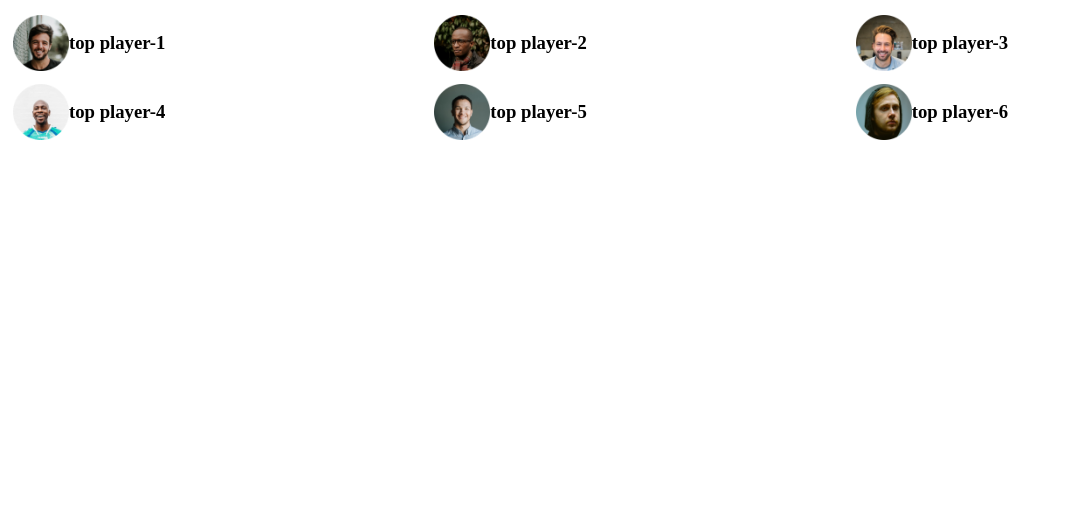
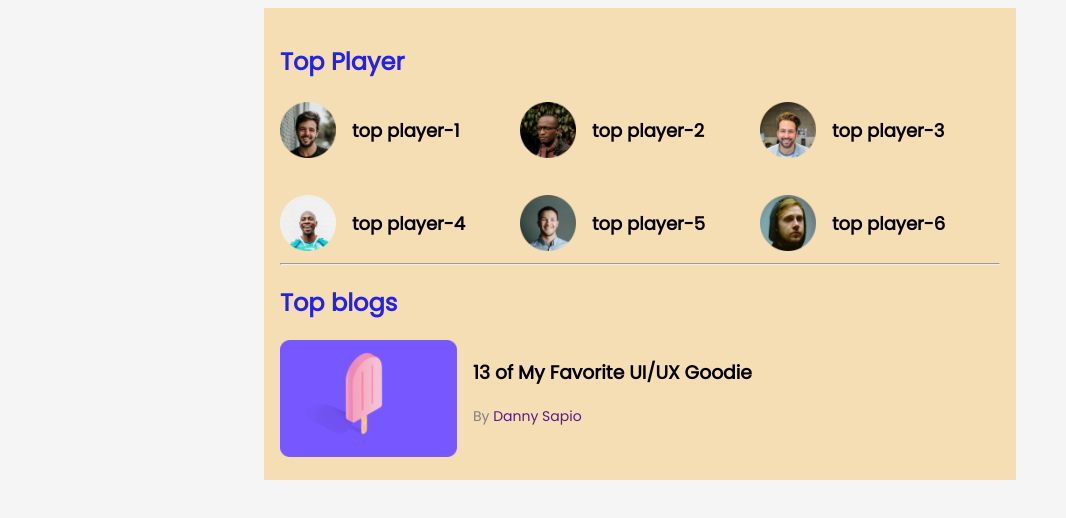
Before and after one commit to naiemislam110133/leader-board, a plain HTML site: page index.html in a window 1280 px wide. Shown: the whole page, without its empty margins (0-1066 px from the left). Drawn offline with Linux system fonts and the light colour scheme; a web font is replaced by a local one.

Commit message:
added blogs

```diff
--- a/index.html
+++ b/index.html
@@ -15,34 +15,53 @@
     </header>
     <!-- header end -->
     <main>
-<section>
+<section class="container">
     <!-- top players and top blogs -->
     <div class="top-player">
+        <h2 class="section-title">Top Player</h2>
         <div class="players">
             <div class="player">
                 <img src="images/players/player-1.png" alt="">
-                <h3>top player-1</h3>
+                <h3 class="player-name">top player-1</h3>
             </div>
             <div class="player">
                 <img src="images/players/player-2.png" alt="">
-                <h3>top player-2</h3>
+                <h3 class="player-name">top player-2</h3>
             </div>
             <div class="player">
                 <img src="images/players/player-3.png" alt="">
-                <h3>top player-3</h3>
+                <h3 class="player-name">top player-3</h3>
             </div>
             <div class="player">
                 <img src="images/players/player-4.png" alt="">
-                <h3>top player-4</h3>
+                <h3 class="player-name">top player-4</h3>
             </div>
             <div class="player">
                 <img src="images/players/player-5.png" alt="">
-                <h3>top player-5</h3>
+                <h3 class="player-name">top player-5</h3>
             </div>
             <div class="player">
                 <img src="images/players/player-6.png" alt="">
-                <h3>top player-6</h3>
+                <h3 class="player-name">top player-6</h3>
             </div>
+        </div>
+    </div>
+    <hr>
+    <div class="top-blogs">
+        <h2 class="section-title">Top blogs
+        </h2>
+        <div class="blogs">
+            <article class="blog">
+                <div class="thumbnail">
+                    <img src="images/blogs/blog-1.png" alt="">
+                </div>
+                <div class="blog-info">
+                    <h3 class="blog-title">
+                        13 of My Favorite UI/UX Goodie
+                    </h3>
+                    <p class="blog-author">By <a href="">Danny Sapio</a></p>
+                </div>
+            </article>
         </div>
     </div>
 </section>
--- a/styles/style.css
+++ b/styles/style.css
@@ -1,7 +1,31 @@
+/* fonts */
+@import url('https://fonts.googleapis.com/css2?family=Moon+Dance&family=Poppins:ital,wght@0,400;1,500&display=swap');
+/* common styles or utilite */
+body{
+    font-family: 'Moon Dance', cursive;
+font-family: 'Poppins', sans-serif;
+background-color: whitesmoke;
+}
+main{
+    display: flex;
+    justify-content: center;
+}
+.container{
+    width: 720px;
+    background-color: wheat;
+    padding: 16px;
+}
 /* top players style */
+top-player{
+    margin-bottom: 30px;
+}
+.section-title{
+    color: rgb(34, 34, 235);
+}
 .players{
     display: grid;
     grid-template-columns: repeat(3, 1fr);
+    grid-row-gap: 30px;
 }
 .player img{
     height: 56px;
@@ -10,6 +34,30 @@
 .player{
     display: flex;
     align-items: center;
-    margin: 5px;
+
 
 }
+.player-name{
+    padding-left: 16px;
+    font-size: 18px;
+
+}
+/* top blogs styles */
+.blog{
+    display: flex;
+}
+
+.blog .thumbnail img{
+    height: 117px;
+    width: 177px;
+}
+.blog-info{
+    margin-left: 16px;font-size: 16px;
+}
+.blog-author{
+    color: gray;
+    font-size: 14px;
+}
+.blog-author a{
+    text-decoration: none;
+}
```
